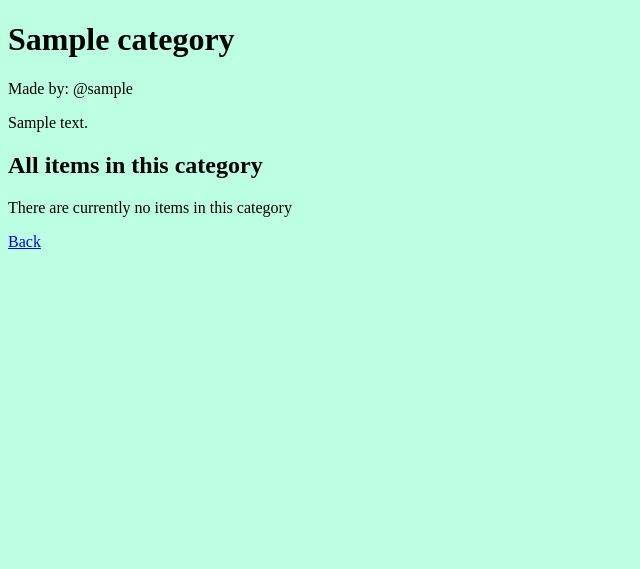
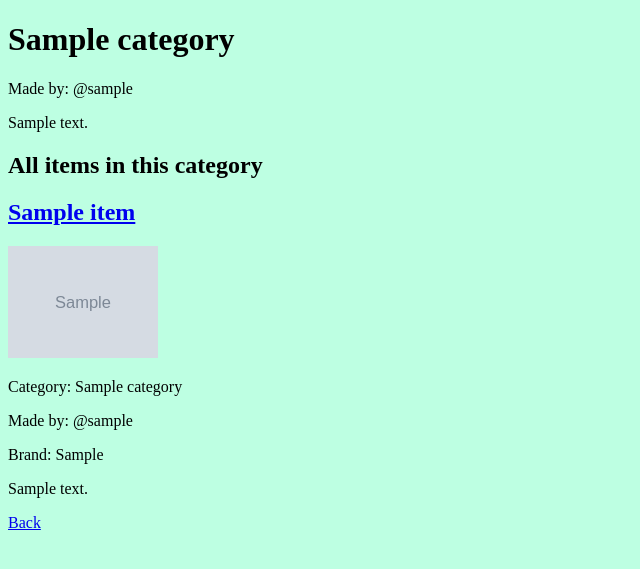
Before and after one commit to aarenb/databas_projekt, a Node server app: page /category/600000000000000000000001 in a window 1280 px wide. Shown: the part 44-613 px from the top of the page, without its empty margins (0-640 px from the left). Run offline with Node 20, Linux system fonts and the light colour scheme; tables that the repository leaves empty hold one stand-in row (values such as "Sample post"); grey boxes marked "Sample" are stand-in pictures; some libraries are stand-ins or nearby versions.

Commit message:
Fix filtering items & ratings belonging to others

```diff
--- a/rating-app/src/controllers/category-controller.js
+++ b/rating-app/src/controllers/category-controller.js
@@ -39,12 +39,21 @@ export class CategoryController {
   async showCategory (req, res, next) {
     try {
       const category = (await Category.findById(req.params.id)).toObject()
-      const items = (await Item.find({'category.id': req.params.id})).map(item => item.toObject())
 
-      console.log(category)
+      const items = await Item.find({}).populate({
+        path: 'category',
+        match: {name: { $eq: category.name}},
+      })
+
+      const filteredItems = items.filter(
+        item => item.category !== null
+      )
+
+      console.log(filteredItems)
+
       const viewData = {
         category,
-        items
+        items: filteredItems
       }
 
       res.render('category/one', { viewData })
--- a/rating-app/src/views/category/one.ejs
+++ b/rating-app/src/views/category/one.ejs
@@ -5,14 +5,14 @@
   <p><%= viewData.category.description %></p>
 
   <h2> All items in this category</h2>
-  <% if (viewData?.items[1]) { %>
+  <% if (viewData?.items[0]) { %>
   <% for (const item of viewData.items) { %>
     <div>
       <h2><a href="./item/<%= item.id %>"><%= item.name %></a></h2>
       <% if (item?.imgUrl) { %>
       <img src="<%= item.imgUrl %>" width="150">
       <% } %>
-      <p>Category: <%= item.category %></p>
+      <p>Category: <%= item.category.name %></p>
       <p>Made by: @<%= item.creator.username %></p>
       <% if (item?.brand) { %>
         <p>Brand: <%= item.brand %></p>
--- a/rating-app/src/views/item/one.ejs
+++ b/rating-app/src/views/item/one.ejs
@@ -9,8 +9,8 @@
       <p>Brand: <%= viewData.item.brand %></p>
       <p><%= viewData.item.description %></p>
 
-  <h2> All ratings for this category</h2>
-  <% if (viewData?.ratings[1]) { %>
+  <h2> All ratings for this item</h2>
+  <% if (viewData?.ratings[0]) { %>
   <% for (const rating of viewData.ratings) { %>
     <div>
       <h2><a href="./rating/<%= rating.id %>"><%= rating.title %></a></h2>
```
Also changed, not shown: rating-app/src/controllers/item-controller.js (+10 -2 lines).
